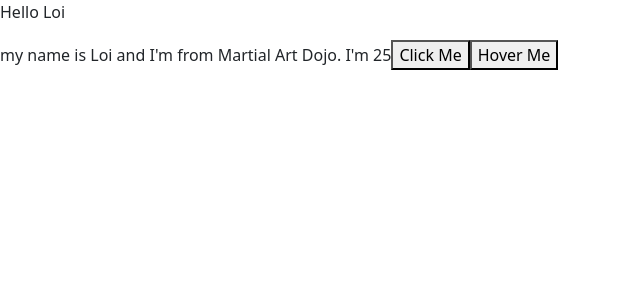
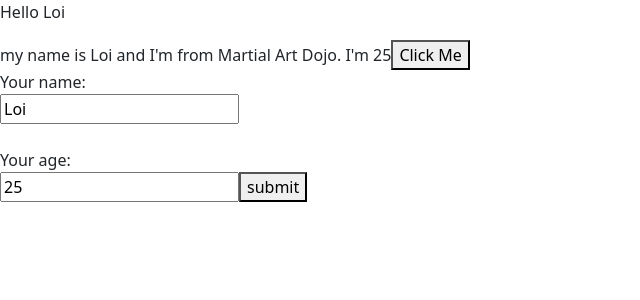
Before and after one commit to louluo311/LearnWithEric, a React (Vite) app in the folder react-app/: page / in a window 1280 px wide. Shown: the top 300 px of the page, without its empty margins (0-640 px from the left). Built offline with nearby package versions, Linux system fonts and the light colour scheme.

Commit message:
video 22

```diff
--- a/react-app/src/component/MyComponent.tsx
+++ b/react-app/src/component/MyComponent.tsx
@@ -1,29 +1,14 @@
 import React from "react";
+import UserInfor from "./UserInfor";
 
 class MyComponent extends React.Component {
-    state = {
-        name: 'Loi',
-        address: 'Martial Art Dojo',
-        age: 25
-    }
-    handleClick(event) {
-        // console.log(event.target)
-        console.log('My name is ', this.state.name);
-        this.setState({
-            name: 'Loi the Boy',
-            age: Math.floor(Math.random() * 100 + 1)
-        })
-    }
 
-    handleOnMouseOver(event) {
-        console.log(event.pageX)
-    }
     render() {
         return (
             <div>
-                my name is {this.state.name} and I'm from {this.state.address}. I'm {this.state.age}
-                <button onClick={(event) => {this.handleClick(event)} }>Click Me</button>
-                <button onMouseOver={this.handleOnMouseOver}>Hover Me</button>
+                <UserInfor></UserInfor>
+
+
             </div>
         );
     }
--- /dev/null
+++ b/react-app/src/component/UserInfor.tsx
@@ -0,0 +1,57 @@
+import React from 'react';
+
+class UserInfor extends React.Component {
+
+    state = {
+        name: 'Loi',
+        address: 'Martial Art Dojo',
+        age: 25
+    }
+
+
+    handleSubmit(event) {
+        event.preventDefault();
+        console.log('Hello', this.state.name);
+    }
+
+    handleOnChangeName = (event) => {
+        // console.log(event.target.value);
+        this.setState({
+            name: event.target.value,
+        })
+    }
+
+    handleOnChangeAge = (event) => {
+        // console.log(event.target.value);
+        this.setState({
+            age: event.target.value,
+        })
+    }
+
+    render() {
+        return (
+            <div>
+                my name is {this.state.name} and I'm from {this.state.address}. I'm {this.state.age}
+                <button onClick={(event) => {this.handleClick(event)} }>Click Me</button>
+                <form onSubmit={(event) => this.handleSubmit(event)}>
+                    <label>Your name:</label>
+                    <br />
+                    <input
+                        value={this.state.name}
+                        onChange={(event) => this.handleOnChangeName(event)}
+                        type="text" />
+                    <br /><br />
+                    <label>Your age:</label>
+                    <br />
+                    <input
+                        value={this.state.age}
+                        onChange={(event) => this.handleOnChangeAge(event)}
+                        type="text" />
+                    <button>submit</button>
+                </form>
+            </div>
+        )
+    }
+}
+
+export default UserInfor;
```
